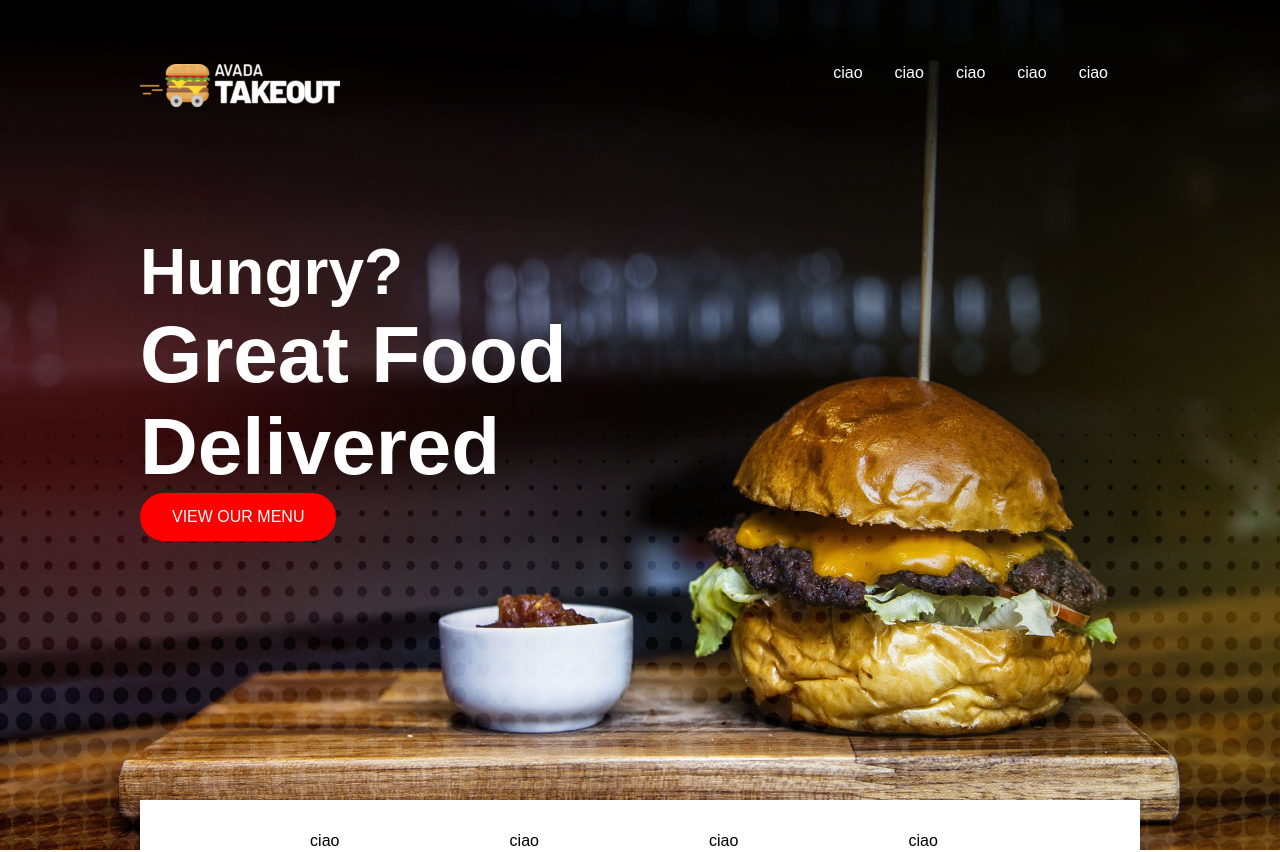
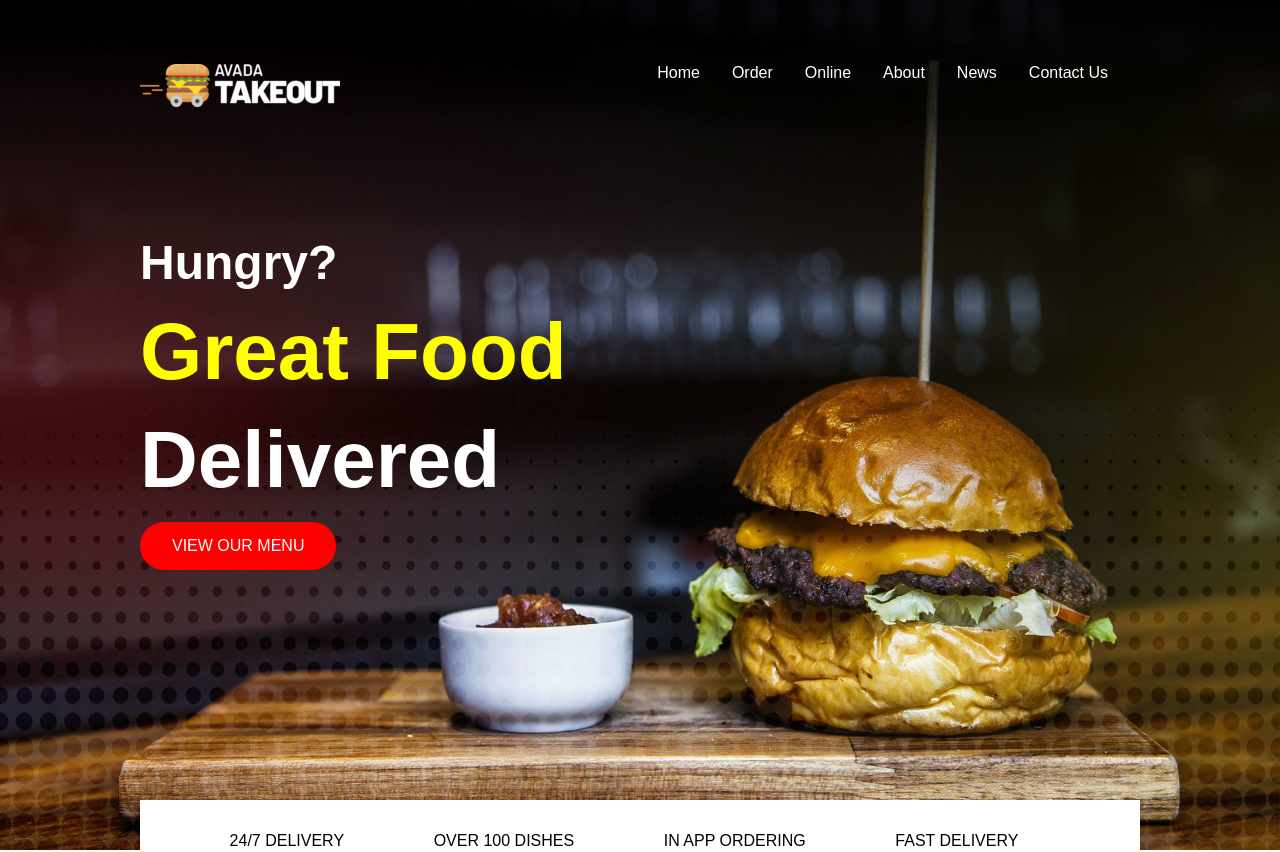
Before and after one commit to giuseppelamaestra/proj-html-vuejs, a Vue app: page / in a window 1280 px wide. Shown: the top 852 px of the page. Built offline with nearby package versions, Linux system fonts and the light colour scheme.

Commit message:
filling footer and navbar with js

```diff
--- a/src/components/AppFooter.vue
+++ b/src/components/AppFooter.vue
@@ -2,6 +2,19 @@
 
 export default {
     name : 'AppFooter',
+
+    data(){
+      return {
+         orderList : [  "Appetizers",
+                        "Burgers",
+                         "Pizza",
+                        "Fries",
+                         "Sides",
+                       "Desserts",
+                         "Beverages",
+                           "Specials",]
+      }
+    }
 }
 </script>
 
@@ -13,67 +26,53 @@ export default {
              <li>
                 <h3>Order Online</h3>
              </li>
-             <li>ciao</li>
-             <li>ciao</li>
-             <li>ciao</li>
-             <li>ciao</li>
-             <li>ciao</li>
-             <li>ciao</li>
-             <li>ciao</li>
-             <li>ciao</li>
+             <li v-for="order in orderList">
+
+               {{ order }}
+
+             </li>
+
          </ul>
          <ul>
             <li>
                 <h3>Navigate</h3>
              </li>
-            <li>ciao</li>
-             <li>ciao</li>
-             <li>ciao</li>
-             <li>ciao</li>
-             <li>ciao</li>
-             <li>ciao</li>
-             <li>ciao</li>
-             <li>ciao</li>
+            <li v-for="navigate in navigateList">
+               {{ navigate }}
+            </li>
+
          </ul>
          <ul>
             <li>
                 <h3>Information</h3>
              </li>
-            <li>ciao</li>
-             <li>ciao</li>
-             <li>ciao</li>
-             <li>ciao</li>
-             <li>ciao</li>
-             <li>ciao</li>
-             <li>ciao</li>
-             <li>ciao</li>
+            <li v-for="information in informationList">
+               {{ information }}
+            </li>
+
          </ul>
          <ul>
             <li>
                 <h3>Opening Hours</h3>
              </li>
-            <li>ciao</li>
-             <li>ciao</li>
-             <li>ciao</li>
-             <li>ciao</li>
-             <li>ciao</li>
-             <li>ciao</li>
-             <li>ciao</li>
-             <li>ciao</li>
+            <li v-for="hours in hoursList">
+               {{ hours }}
+
+            </li>
+
          </ul>
          <ul>
 
             <li>
                 <h3>Voucher</h3>
              </li>
-            <li>ciao</li>
-             <li>ciao</li>
-             <li>ciao</li>
-             <li>ciao</li>
-             <li>ciao</li>
-             <li>ciao</li>
-             <li>ciao</li>
-             <li>ciao</li>
+            <li v-for="voucher in voucherList">
+
+               {{ voucher }}
+
+
+            </li>
+
          </ul>
 
 
--- a/src/components/AppHeader.vue
+++ b/src/components/AppHeader.vue
@@ -26,7 +26,7 @@ export default {
           Hungry?
         </h2>
 
-        <h1>
+        <h1 class="yellow">
           Great Food
 
         </h1>
@@ -69,16 +69,20 @@ div.jumbo {
 h1 {
   font-size: 5rem;
   color: white;
+  margin-bottom: 1rem;
 }
 
 h2 {
   color: white;
-  font-size: 4rem;
+  font-size: 3rem;
+  margin-bottom: 1rem;
+}
+
+
+.yellow {
+  color: yellow;
 }
 
 
 
-
-
-
 </style>
--- a/src/components/AppMain.vue
+++ b/src/components/AppMain.vue
@@ -18,10 +18,10 @@ export default {
 
      <div class="ul-container">
         <ul class="flex">
-           <li>ciao</li>
-           <li>ciao</li>
-           <li>ciao</li>
-           <li>ciao</li>
+           <li>24/7 DELIVERY</li>
+           <li>OVER 100 DISHES</li>
+           <li>IN APP ORDERING</li>
+           <li>FAST DELIVERY</li>
         </ul>
      </div>
 
--- a/src/components/AppNavBar.vue
+++ b/src/components/AppNavBar.vue
@@ -5,11 +5,10 @@
         <img src="../assets/imgs/takeout-logo-2x-200x43.png" alt="logo">
 
           <ul class="flex">
-             <li>ciao</li>
-             <li>ciao</li>
-             <li>ciao</li>
-             <li>ciao</li>
-             <li>ciao</li>
+             <li v-for="element in elementList">
+                {{ element }}
+             </li>
+
           </ul>
 
 
@@ -20,8 +19,23 @@
 
 <script>
 export default {
-    name: 'AppNavBar'
+    name: 'AppNavBar',
+
+
+    data() {
+    return {
+      elementList : [
+      "Home", "Order", "Online", "About", "News", "Contact Us",
+      ],
+
+    }
+   },
 }
+
+
+
+
+
 </script>
 
 <style lang="scss">
```
